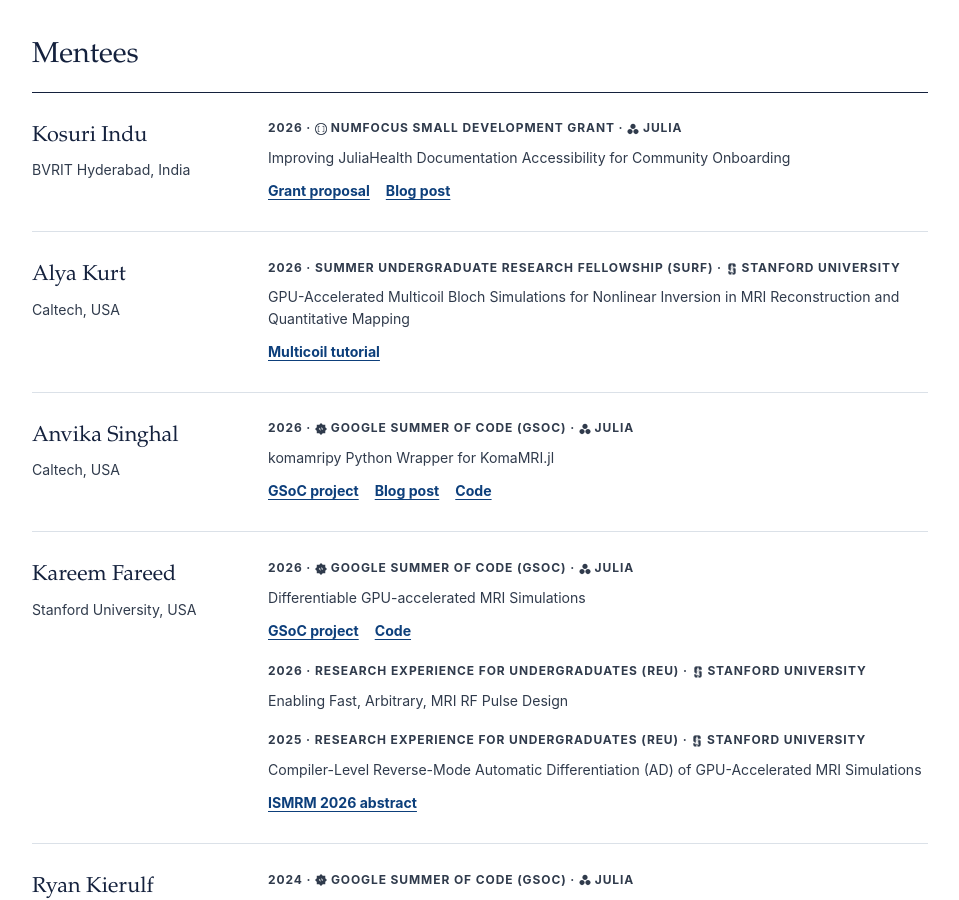
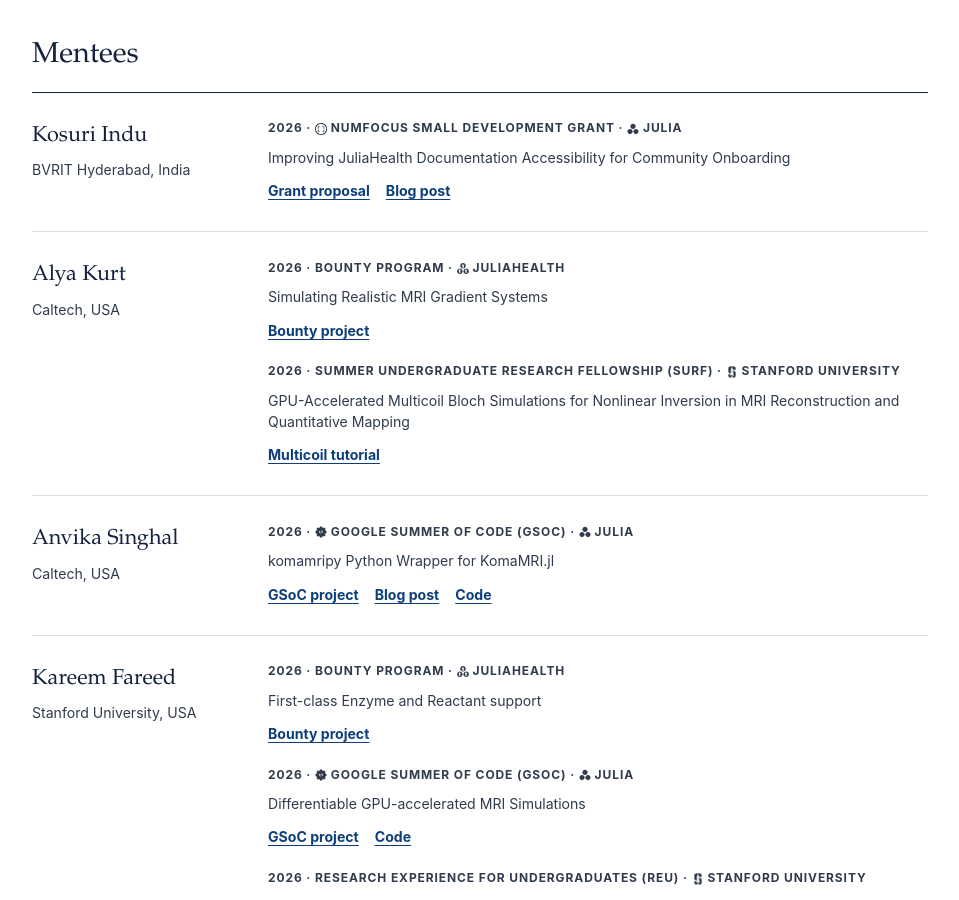
Before and after one commit to cncastillo/cncastillo.github.io, a Jekyll site: the page built from teaching/index.md, in a window 1280 px wide and 900 px high, scrolled down 914 px. Shown: the whole window, without its empty margins (32-991 px from the left). Built offline with Jekyll 4.4.1, drawn with Linux system fonts in a browser that asks for light colours.

Commit message:
Add JuliaHealth bounty mentorship entries

```diff
--- a/_data/mentorship.yml
+++ b/_data/mentorship.yml
@@ -17,6 +17,17 @@
       url: https://juliahealth.org/JuliaHealthBlog/posts/indu-juliahealth-audit/juliahealth-audit.html
   location: USA
   order: 1
+
+- name: Alya Kurt
+  year: 2026
+  program: Bounty Program
+  organization: JuliaHealth
+  organization_logo: /assets/icons/juliahealth-mono.svg
+  project: Simulating Realistic MRI Gradient Systems
+  links:
+    - label: Bounty project
+      url: https://github.com/JuliaHealth/JuliaHealth2026BountyProgram/issues/1
+  order: 2
 
 - name: Alya Kurt
   year: 2026
@@ -48,6 +59,17 @@
       url: https://github.com/JuliaHealth/komamripy
   location: USA
   order: 3
+
+- name: Kareem Fareed
+  year: 2026
+  program: Bounty Program
+  organization: JuliaHealth
+  organization_logo: /assets/icons/juliahealth-mono.svg
+  project: First-class Enzyme and Reactant support
+  links:
+    - label: Bounty project
+      url: https://github.com/JuliaHealth/JuliaHealth2026BountyProgram/issues/7
+  order: 4
 
 - name: Kareem Fareed
   year: 2026
```
Also changed, not shown: assets/icons/LOGO-SOURCES.md (+1 -0 lines), assets/icons/juliahealth-mono.svg (added), assets/icons/juliahealth.svg (added).
